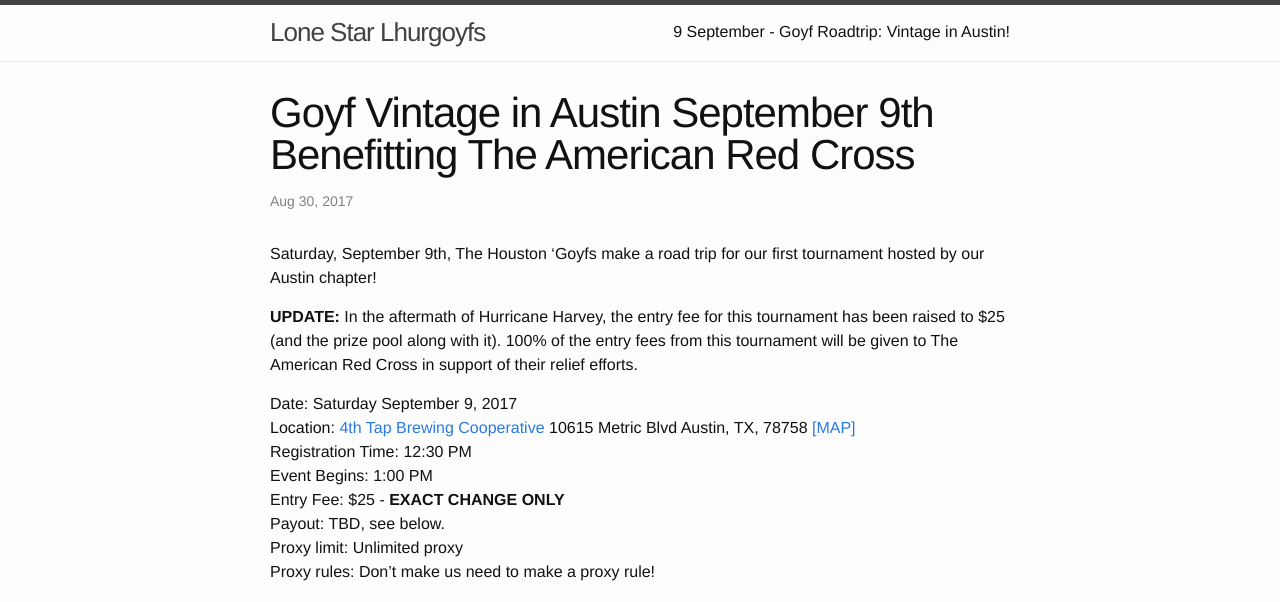
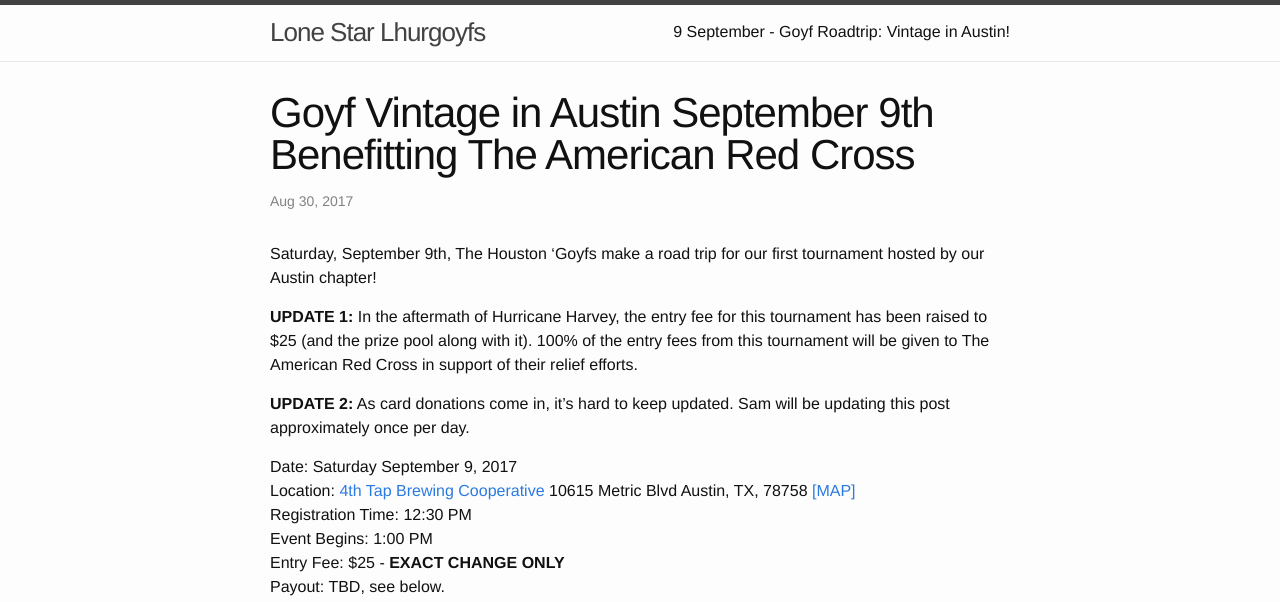
Before and after one commit to LoneStarLhurgoyfs/lonestarlhurgoyfs.github.io, a Jekyll site: the page built from _posts/2017-08-30-Goyf-Vintage-in-Austin-Benefitting-Red-Cross.markdown, in a window 1280 px wide and 1400 px high. Shown: the top 602 px of the window. Built offline with Jekyll 4.4.1, drawn with Linux system fonts in a browser that asks for light colours; some of the changed text lies outside the part shown.

Commit message:
Prize pool update

```diff
--- a/_posts/2017-08-30-Goyf-Vintage-in-Austin-Benefitting-Red-Cross.markdown
+++ b/_posts/2017-08-30-Goyf-Vintage-in-Austin-Benefitting-Red-Cross.markdown
@@ -8,8 +8,9 @@ excerpt: "This rotation of Goyf Vintage will be held in Austin. 100% of the entr
 Saturday, September 9th, The Houston 'Goyfs make a road trip for our first tournament hosted by our Austin chapter!
 
 
-**UPDATE:** In the aftermath of Hurricane Harvey, the entry fee for this tournament has been raised to $25 (and the prize pool along with it). 100% of the entry fees from this tournament will be given to The American Red Cross in support of their relief efforts.
+**UPDATE 1:** In the aftermath of Hurricane Harvey, the entry fee for this tournament has been raised to $25 (and the prize pool along with it). 100% of the entry fees from this tournament will be given to The American Red Cross in support of their relief efforts.
 
+**UPDATE 2:** As card donations come in, it's hard to keep updated. Sam will be updating this post approximately once per day.
 
 Date: Saturday September 9, 2017
 Location: [4th Tap Brewing Cooperative](http://4thtap.coop/home) 10615 Metric Blvd Austin, TX, 78758 [[MAP]](https://goo.gl/maps/Cv7zPb52WtB2)
@@ -31,9 +32,11 @@ But unlike Brash, we'll be in air conditioning, possibly with a food truck avail
 
 Prizes:
 
-These prizes may change but they will *only* get better. If you'd like to donate cash or cards, please reach out to sam@lonestarlhurgoyfs.com .
+These prizes may change but they will *only* get better. This will be split between tournament prizes and a raffle. If you'd like to donate cash or cards, please reach out to sam@lonestarlhurgoyfs.com .
 
 * 1x REV Volcanic Island
+* 1x REV Bayou
+* 1x REV Plateau
 * 4x ISD Snapcaster Mage
 * 1x ISD Altered Liliana of the Veil
 * 1x LEB Hurricane
```
Also changed, not shown: nextTournament.md (+5 -2 lines).
